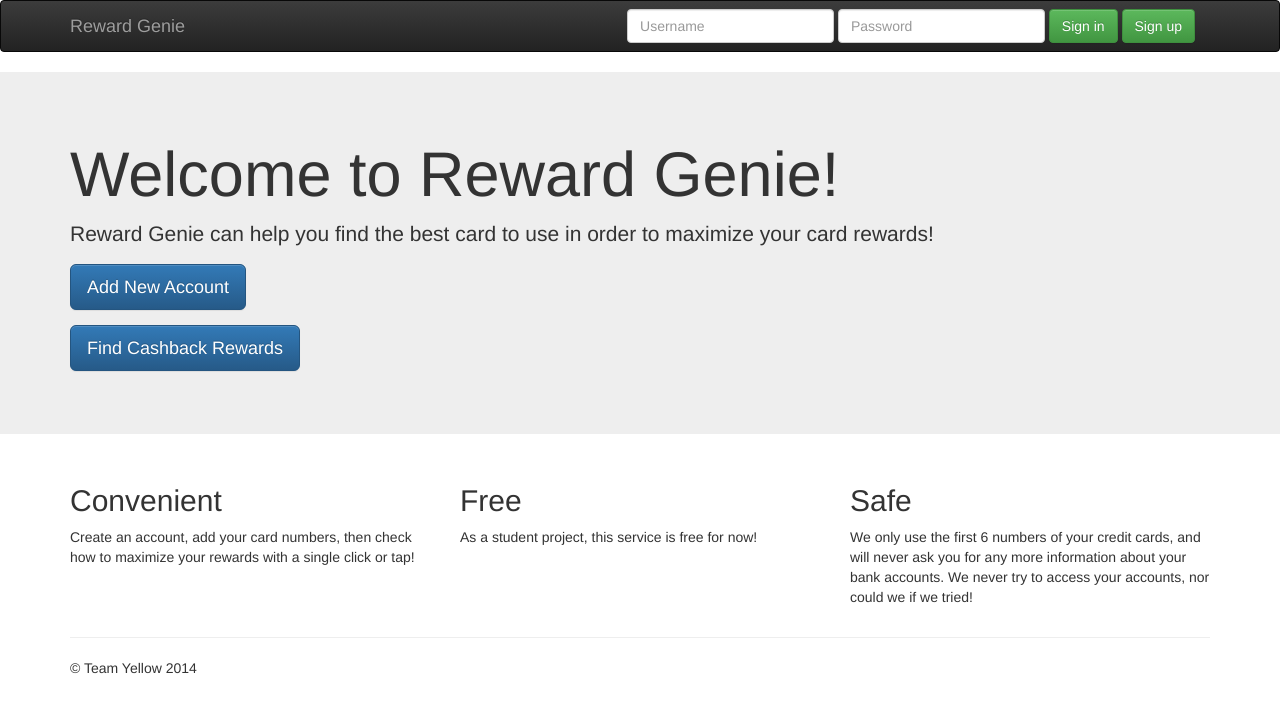
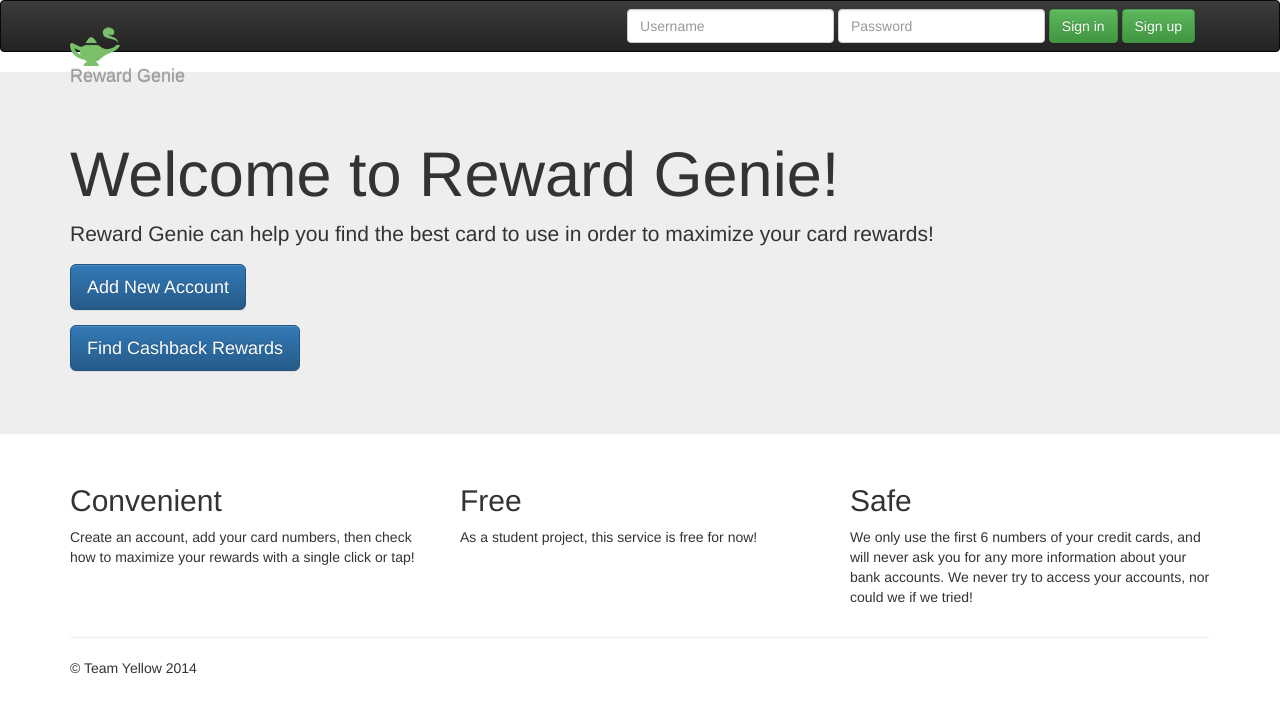
Before and after one commit to menlocaleb/rewardGenie, a Jekyll site: the page built from index.html, in a window 1280 px wide. Shown: the top 713 px of the page. Built offline with Jekyll 4.4.1, drawn with Linux system fonts in a browser that asks for light colours; nearby versions of some CDN libraries; Markdown is read by kramdown in place of the engine named in the settings.

Commit message:
add logo to header for branding

```diff
--- a/_includes/header.html
+++ b/_includes/header.html
@@ -26,7 +26,7 @@
             <span class="icon-bar"></span>
             <span class="icon-bar"></span>
           </button>
-          <a class="navbar-brand" href="#">Reward Genie</a>
+          <a class="navbar-brand" href="#"><img src="img/lamp-genie-sm.png" alt="Logo">Reward Genie</a>
         </div>
         <div class="navbar-collapse collapse">
           <form class="navbar-form navbar-right" role="form" id = "signInForm">
```
Also changed, not shown: img/genie-sm.png (added), img/genie-xxl.png (added), img/lamp-genie-sm.png (added), img/lamp-genie-xxl.png (added).
